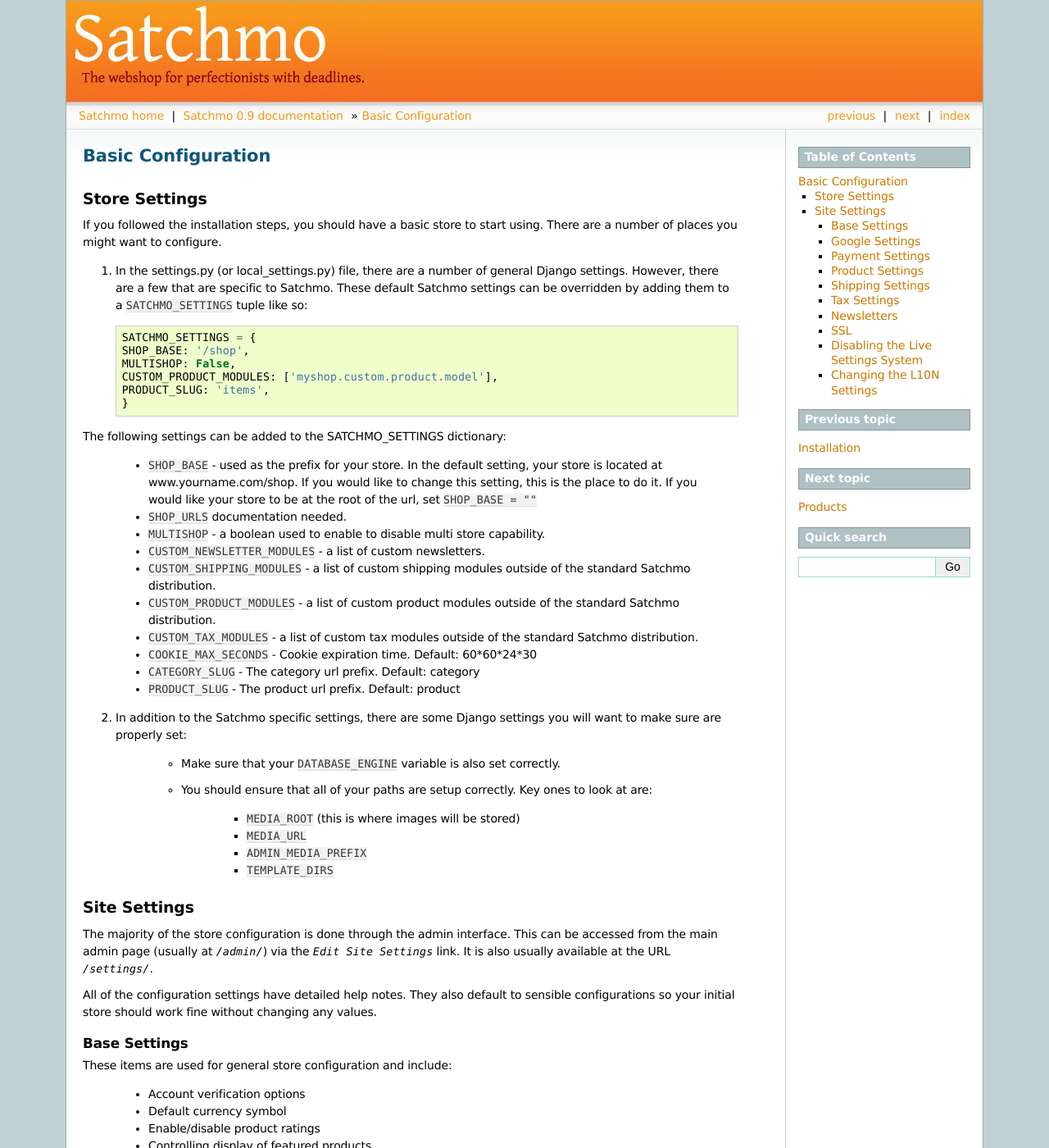
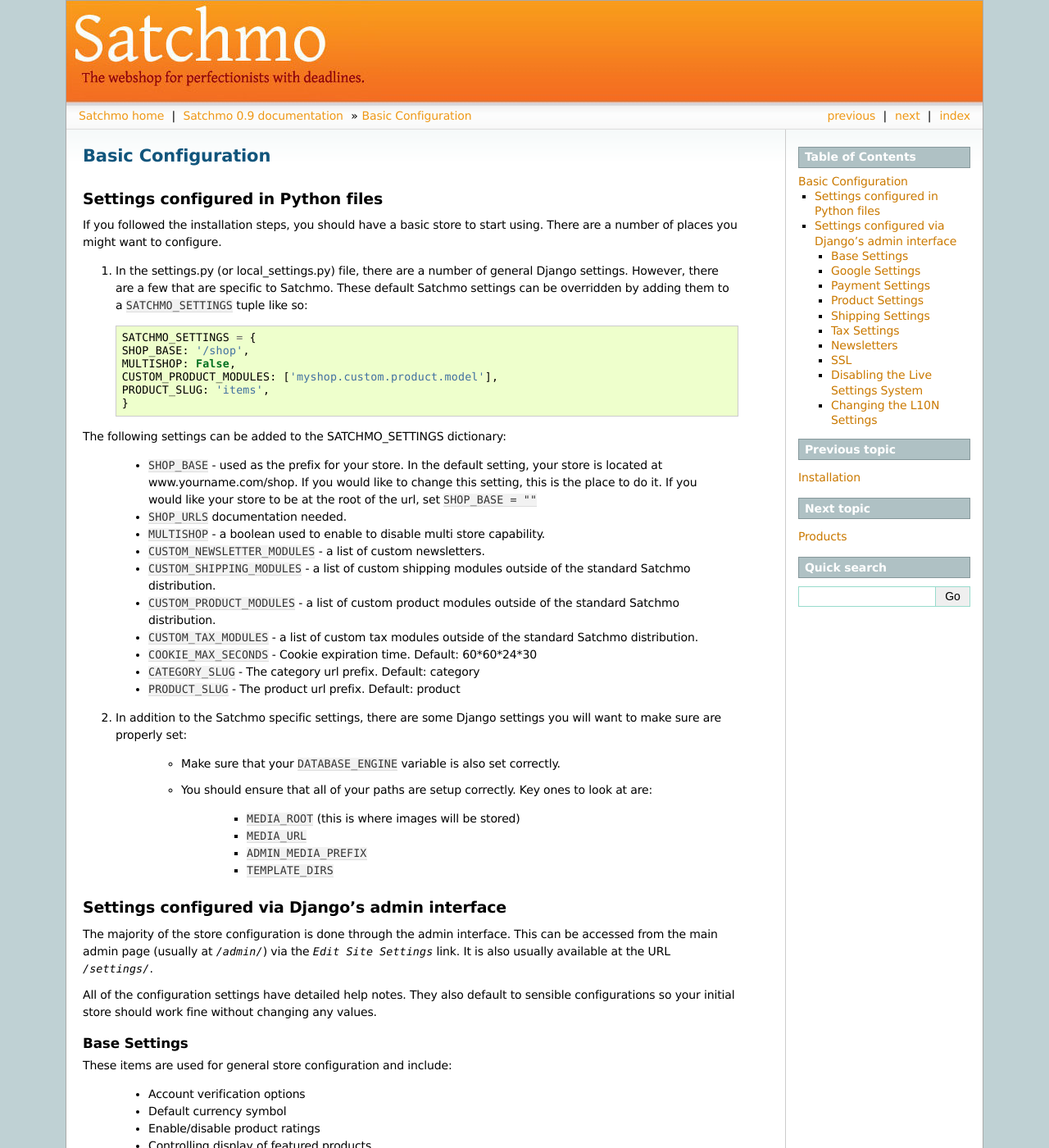
Before and after one commit to opencoca/WEB-Satchmo, a Sphinx documentation site: the page built from docs/configuration.txt, in a window 1280 px wide and 1400 px high. Shown: the whole window at 82% size. Built offline with Sphinx 7.4.7, drawn with Linux system fonts in a browser that asks for light colours.

Commit message:
docs/configuration: reword setting types

```diff
--- a/docs/configuration.txt
+++ b/docs/configuration.txt
@@ -1,8 +1,8 @@
 Basic Configuration
 ===================
 
-Store Settings
---------------
+Settings configured in Python files
+-----------------------------------
 
 .. index::
    single: settings; SHOP_BASE
@@ -47,8 +47,8 @@
 
 .. _site-settings:
 
-Site Settings
--------------
+Settings configured via Django's admin interface
+------------------------------------------------
 
 The majority of the store configuration is done through the admin interface. This can be
 accessed from the main admin page (usually at `/admin/`) via the `Edit Site Settings`
```
